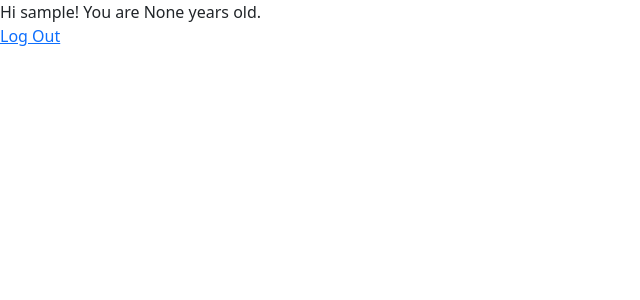
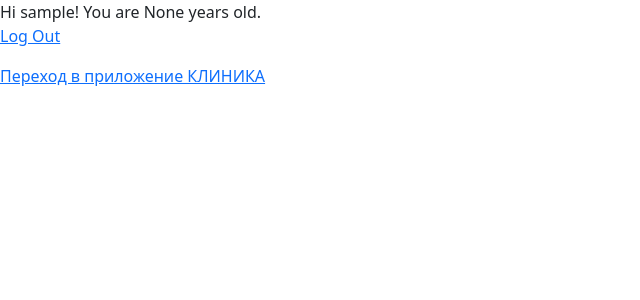
Before and after one commit to turamant/HospitalCabinet, a Django app: page / in a window 1280 px wide. Shown: the top 300 px of the page, without its empty margins (0-640 px from the left). Run offline with Django 3.2, Linux system fonts and the light colour scheme; the visitor is signed in with stand-in values (Sample User, id 1).

Commit message:
postgres.db

```diff
--- a/templates/home.html
+++ b/templates/home.html
@@ -6,6 +6,7 @@
 {% if user.is_authenticated %}
   Hi {{ user.username }}! You are {{ user.age }} years old.
   <p><a href="{% url 'logout' %}">Log Out</a></p>
+   <a href="{% url 'clinic_main' %}">Переход в приложение КЛИНИКА</a>
 {% else %}
   <p>You are not logged in</p>
   <a href="{% url 'login' %}">Log In</a> |
```
